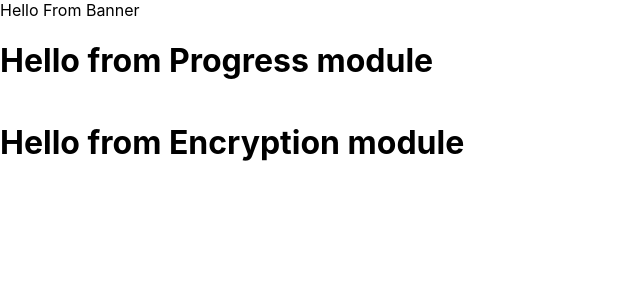
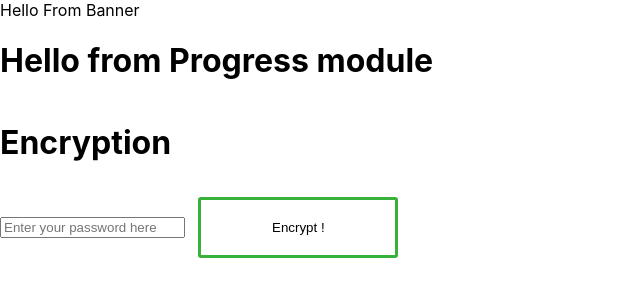
Before and after one commit to kamilwoloszyn/FEncrypt, a React (Create React App) app: page /encrypt in a window 1280 px wide. Shown: the top 300 px of the page, without its empty margins (0-640 px from the left). Built offline with nearby package versions, Linux system fonts and the light colour scheme.

Commit message:
Customize encryption form

```diff
--- a/src/components/Encryption.tsx
+++ b/src/components/Encryption.tsx
@@ -1,6 +1,8 @@
 import React from "react";
 import ReactDOM from "react-dom";
 import styled from 'styled-components';
+import { Row, Col } from '../styles/layout/layout';
+import { OptionButton } from '../styles/buttons';
 
 const EncryptionWrapper = styled.div<EncryptionWrapperProps>`
 display:${({ Show }) => Show ? 'block':'none'}
@@ -18,7 +20,19 @@ export const Encryption: React.FC<Props> = (Props)=> {
   if (Props.Active) {
     return (
       <EncryptionWrapper Show={Props.Show} >
-          <h1> Hello from Encryption module</h1>
+        <Row>
+          <Col flex={1}>
+            <h1> Encryption</h1>
+          </Col>
+         </Row>
+        <Row>
+        <form>
+            <input type="password" placeholder="Enter your password here" />
+          <OptionButton type="button" customColor={"#fff"} hoverColor={"#38b13b"} borderColor={"#38b13b"}>Encrypt !</OptionButton>
+        </form>
+        </Row>
+
+
         </EncryptionWrapper>
       )
   } else {
```
Also changed, not shown: 1 other file (tests, documents, lock files or other folders).
